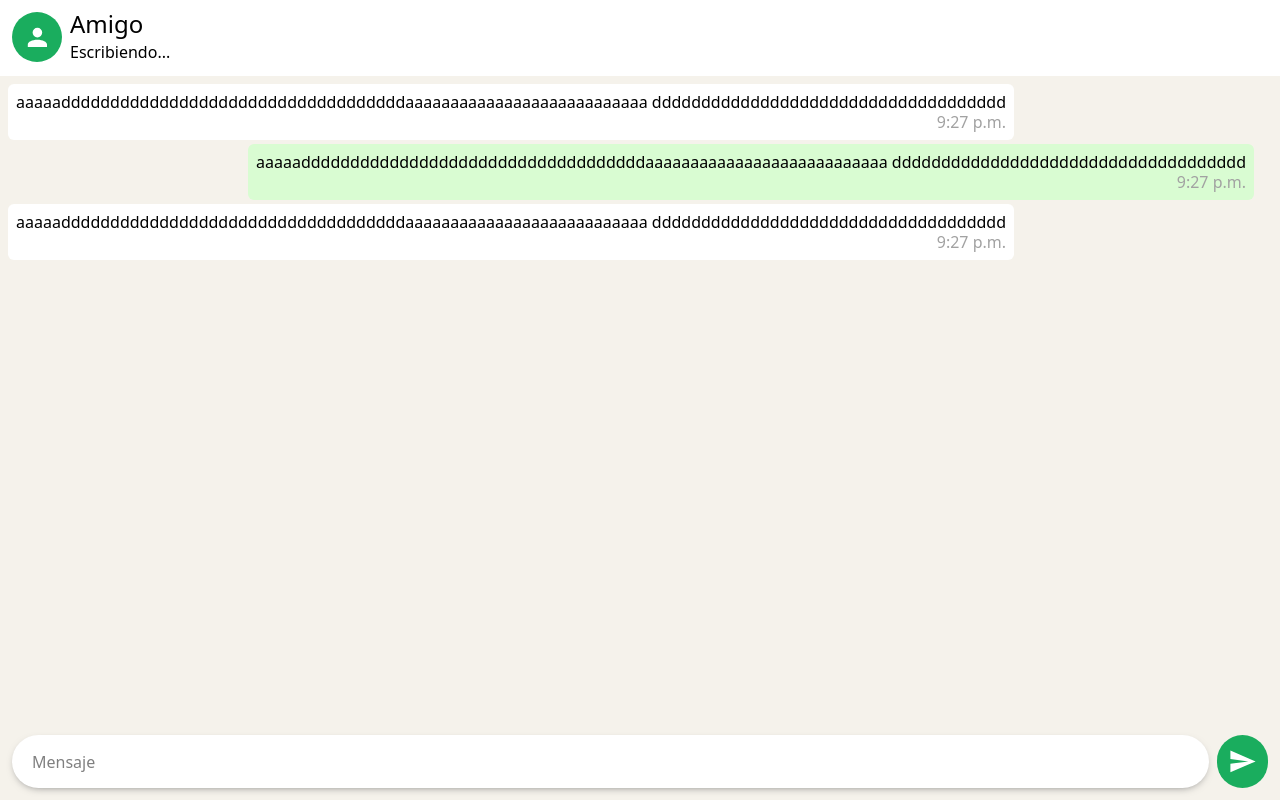
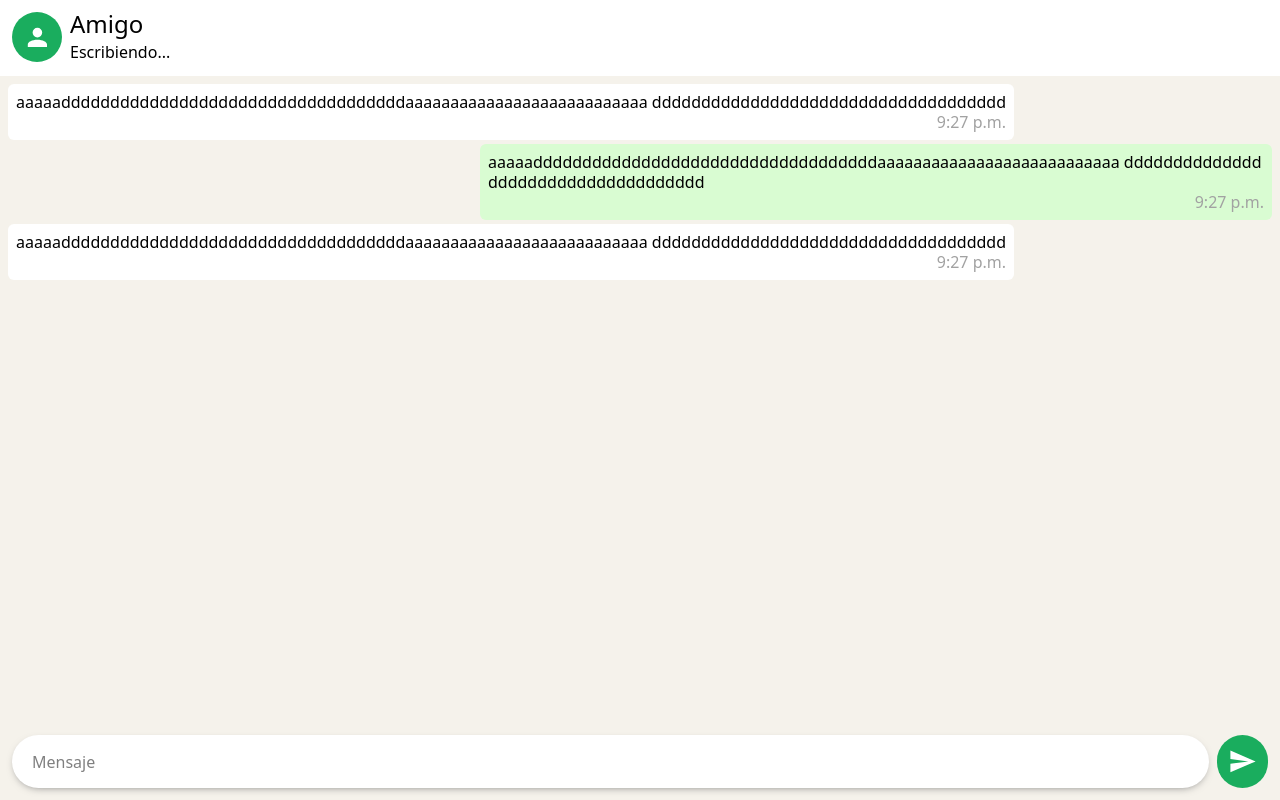
Before and after one commit to IyotoI/chat_my_del_front, a React app: page /chat in a window 1280 px wide. Built offline with nearby package versions, Linux system fonts and the light colour scheme; the HTML template or start-up script is replaced by a standard one.

Commit message:
Return to conversation view

```diff
--- a/src/components/organisms/ChatOrganism.jsx
+++ b/src/components/organisms/ChatOrganism.jsx
@@ -12,8 +12,11 @@ export default function ChatOrganism({ children }) {
       {/* Conversacion - chat */}
       <div className="flex-1 bg-[#F5F2EB] px-2 pt-2 overflow-y-auto ">
         {/* Tarjeta mensaje */}
-        <CardMessages className="mb-1 bg-white mr-20 sm:mr-60" />
-        <CardMessages className="mb-1 bg-[#D9FCD2] ml-20 sm:ml-60" />
+        <CardMessages
+          className="mb-1 bg-white mr-20 sm:mr-60
+        "
+        />
+        <CardMessages className="mb-1 bg-[#D9FCD2] ml-20 md:ml-50 xl:ml-118" />
         <CardMessages className="mb-1 bg-white mr-20 sm:mr-60" />
       </div>
       {/* Parte inferior - chat */}
```
